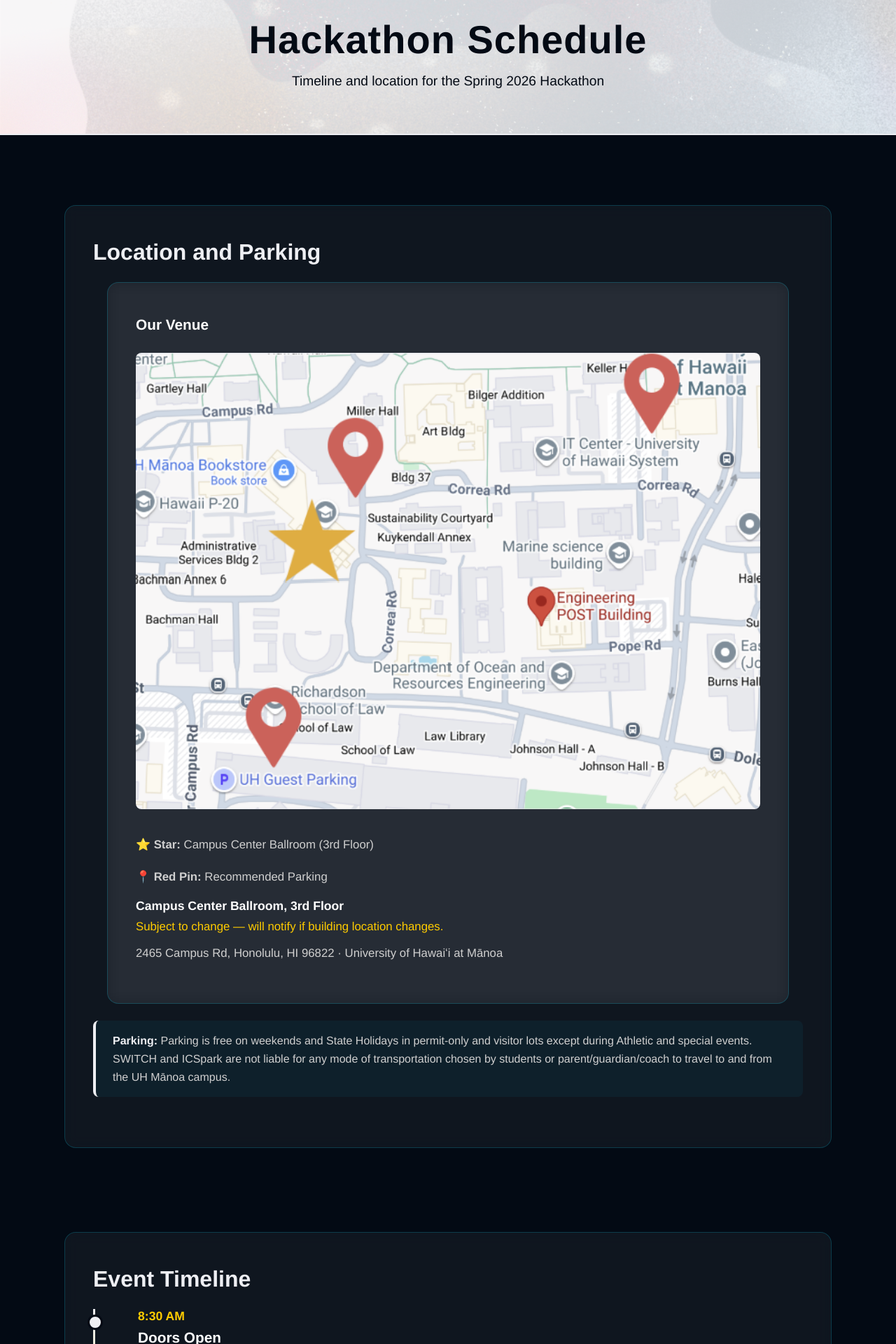
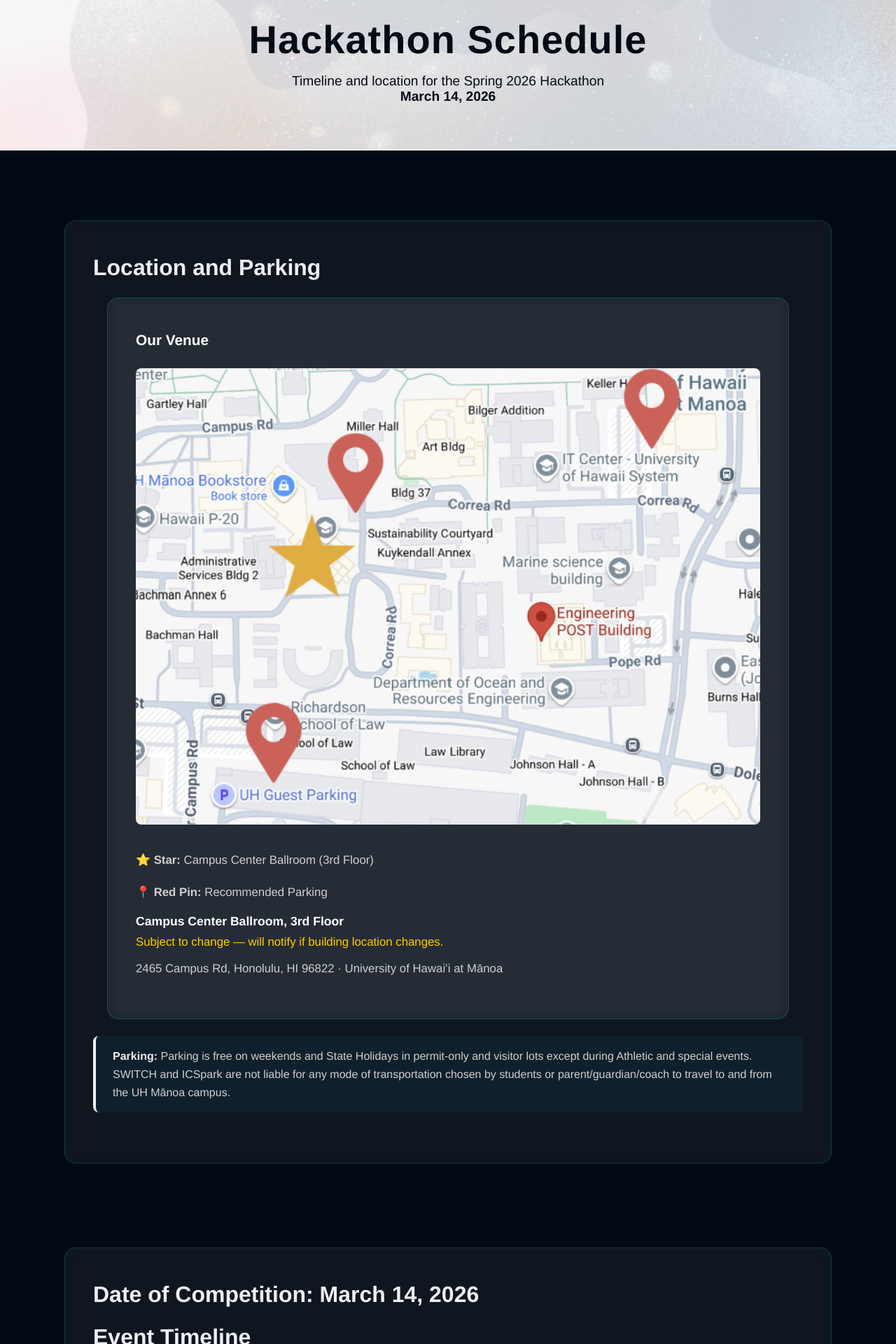
Before and after one commit to icspark-UHM/Spring-2026, a React (Vite) app in the folder react/: page /#/hackathon/schedule in a window 1280 px wide. Shown: the part 140-2060 px from the top of the page at 70% size. Built offline with nearby package versions, Linux system fonts and the light colour scheme.

Commit message:
added date

```diff
--- a/react/src/pages/Hackathon/Schedule.tsx
+++ b/react/src/pages/Hackathon/Schedule.tsx
@@ -12,6 +12,7 @@ function HackathonSchedule() {
         <div className={styles.container}>
           <h1 className={`${styles.pageTitle} ${styles.pageTitleDark}`}>Hackathon Schedule</h1>
           <p className={`${styles.pageSubtitle} ${styles.pageSubtitleDark}`}>Timeline and location for the Spring 2026 Hackathon</p>
+          <p className={`${styles.pageSubtitle} ${styles.pageSubtitleDark}`}><strong>March 14, 2026</strong></p>
         </div>
       </section>
 
@@ -62,6 +63,7 @@ function HackathonSchedule() {
       <section className={styles.contentSection} style={{ paddingTop: 0 }}>
         <div className={styles.container}>
           <div className={styles.contentCard}>
+            <h2>Date of Competition: March 14, 2026</h2>
             <h2>Event Timeline</h2>
             <div className={styles.scheduleTimeline}>
 
```
